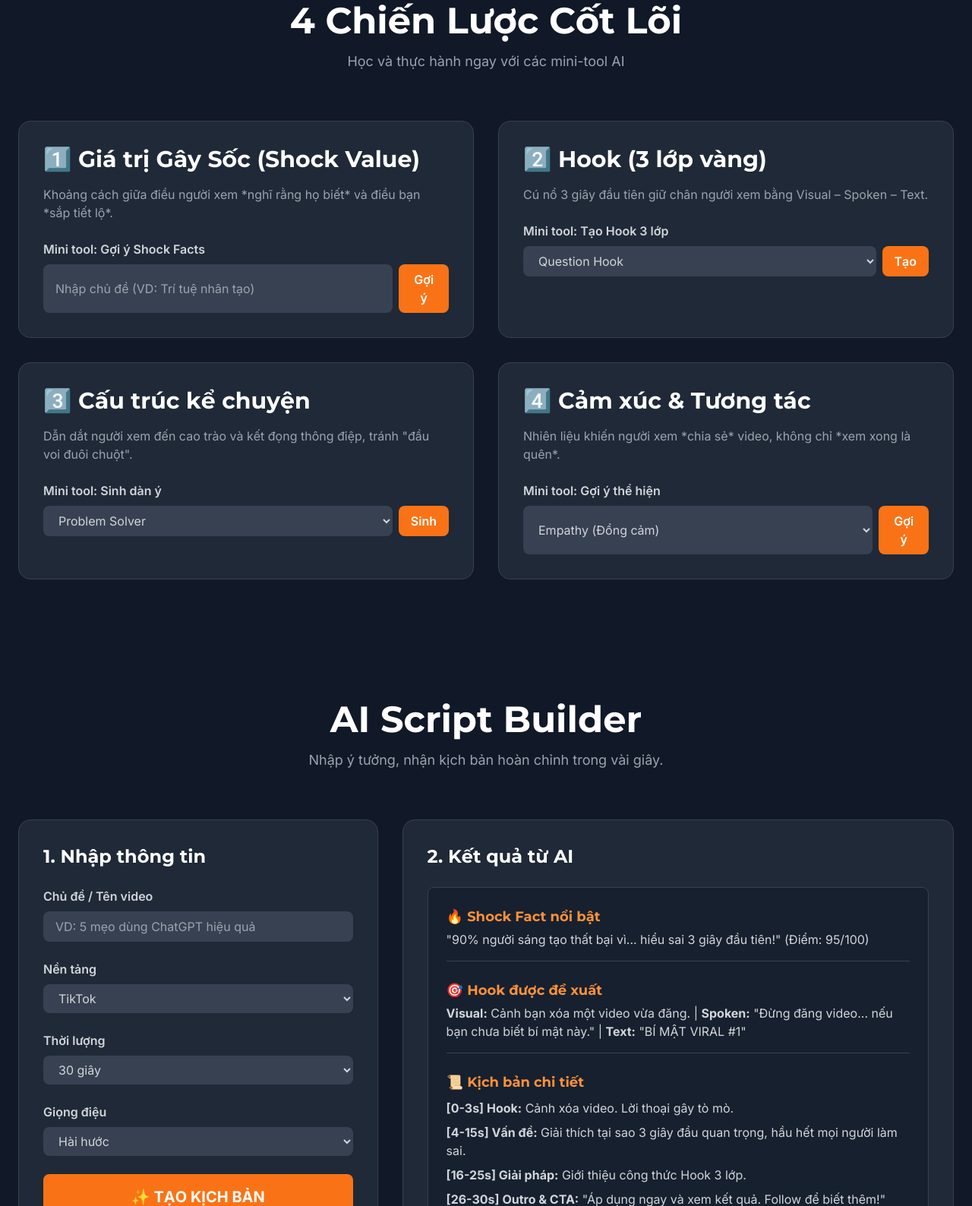
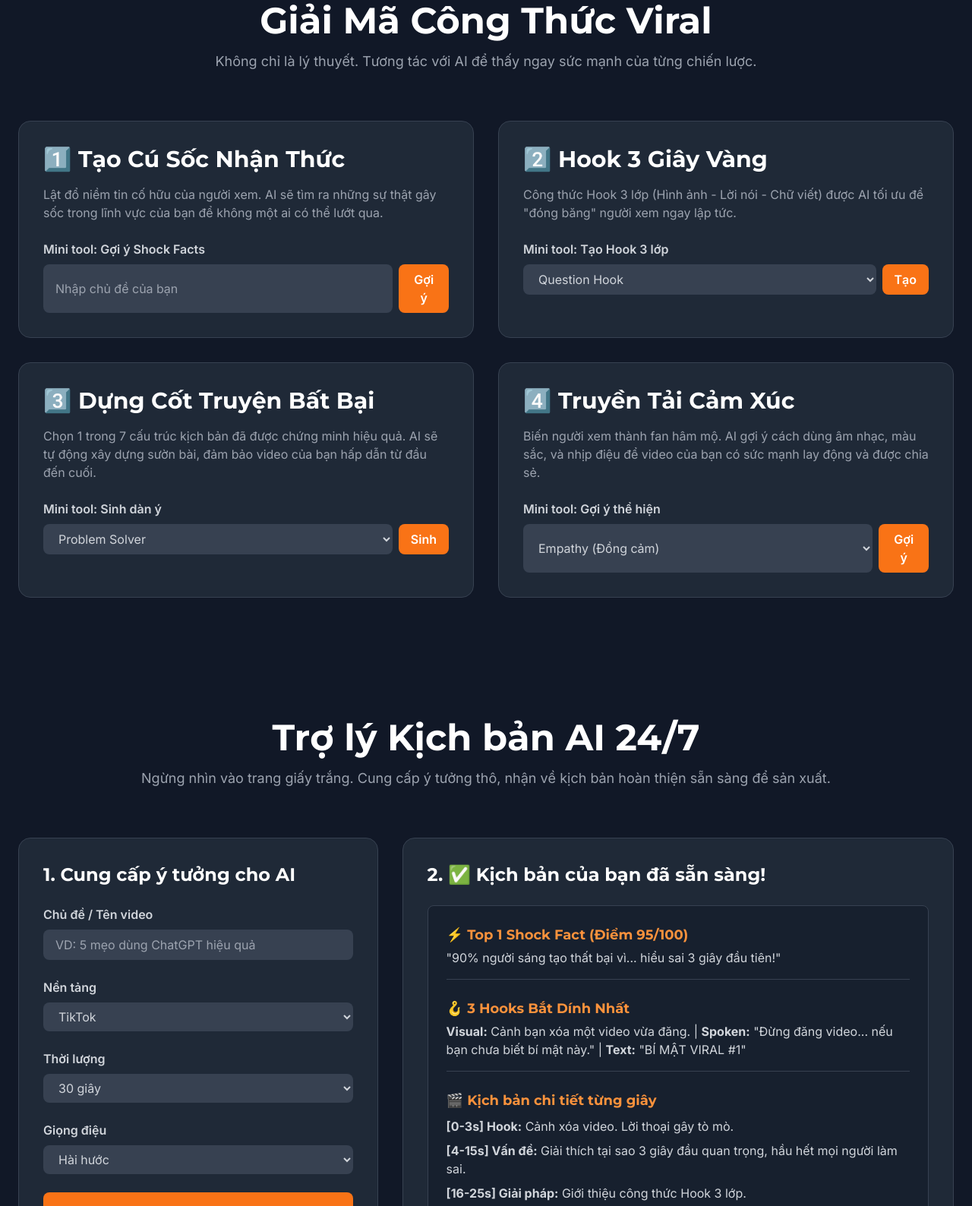
Before and after one commit to TonyTran99/Script, a plain HTML site: page index.html in a window 1280 px wide. Shown: the part 1212-2800 px from the top of the page at 76% size. Drawn offline with nearby package versions, Linux system fonts and the light colour scheme.

Commit message:
index.html

```diff
--- a/index.html
+++ b/index.html
@@ -56,8 +56,8 @@
             <a href="#" class="text-2xl font-bold font-montserrat text-white">🎬 Script Architect AI</a>
             <ul class="hidden md:flex items-center space-x-8 text-lg">
                 <li><a href="#home" class="hover:text-orange-500 transition-colors">Trang chủ</a></li>
-                <li><a href="#strategies" class="hover:text-orange-500 transition-colors">4 Chiến lược</a></li>
-                <li><a href="#examples" class="hover:text-orange-500 transition-colors">Ví dụ</a></li>
+                <li><a href="#strategies" class="hover:text-orange-500 transition-colors">Công thức Viral</a></li>
+                <li><a href="#examples" class="hover:text-orange-500 transition-colors">Case Studies</a></li>
                 <li><a href="#" class="hover:text-orange-500 transition-colors">Về chúng tôi</a></li>
             </ul>
             <a href="#script-builder" class="cta-button text-white font-bold py-2 px-6 rounded-full text-lg">
@@ -69,13 +69,13 @@
     <main class="container mx-auto px-6">
         <section id="home" class="text-center py-20 md:py-32">
             <h1 class="text-5xl md:text-7xl font-extrabold text-white leading-tight">
-                Từ ý tưởng → <span class="gradient-text">Kịch bản lan truyền</span><br> chỉ với 1 cú nhấp.
+                Hết bí ý tưởng. Biến suy nghĩ thành <br class="hidden md:block"> <span class="gradient-text">kịch bản triệu view.</span>
             </h1>
-            <p class="mt-6 text-xl md:text-2xl text-gray-400 max-w-3xl mx-auto">
-                Áp dụng khung tư duy Kallaway – Bốn chiến lược viết kịch bản được AI tối ưu hóa để chinh phục mọi nền tảng.
+            <p class="mt-6 text-xl md:text-2xl text-gray-400 max-w-4xl mx-auto">
+                Công cụ DUY NHẤT biến 4 chiến lược viral của Kallaway thành kịch bản thực chiến. AI sẽ làm việc, bạn chỉ cần quay.
             </p>
             <a href="#script-builder" class="cta-button inline-block text-white font-bold text-xl mt-10 py-4 px-10 rounded-full">
-                BẮT ĐẦU VIẾT NGAY 🚀
+                XÂY DỰNG KỊCH BẢN NGAY 🚀
             </a>
             <div class="mt-16 relative max-w-4xl mx-auto">
                 <div class="bg-gray-800 p-4 rounded-xl shadow-2xl border border-gray-700">
@@ -89,26 +89,26 @@
 
         <section id="strategies" class="py-20">
             <div class="text-center mb-16">
-                <h2 class="text-4xl md:text-5xl font-bold text-white">4 Chiến Lược Cốt Lõi</h2>
-                <p class="mt-4 text-lg text-gray-400">Học và thực hành ngay với các mini-tool AI</p>
+                <h2 class="text-4xl md:text-5xl font-bold text-white">Giải Mã Công Thức Viral</h2>
+                <p class="mt-4 text-lg text-gray-400">Không chỉ là lý thuyết. Tương tác với AI để thấy ngay sức mạnh của từng chiến lược.</p>
             </div>
 
             <div class="grid grid-cols-1 md:grid-cols-2 gap-8">
                 <div class="card p-8">
-                    <h3 class="text-3xl font-bold text-white mb-4">1️⃣ Giá trị Gây Sốc (Shock Value)</h3>
-                    <p class="text-gray-400 mb-6">Khoảng cách giữa điều người xem *nghĩ rằng họ biết* và điều bạn *sắp tiết lộ*.</p>
+                    <h3 class="text-3xl font-bold text-white mb-4">1️⃣ Tạo Cú Sốc Nhận Thức</h3>
+                    <p class="text-gray-400 mb-6">Lật đổ niềm tin cố hữu của người xem. AI sẽ tìm ra những sự thật gây sốc trong lĩnh vực của bạn để không một ai có thể lướt qua.</p>
                     <div class="mini-tool">
                         <label for="shock-topic" class="block mb-2 font-semibold">Mini tool: Gợi ý Shock Facts</label>
                         <div class="flex space-x-2">
-                            <input type="text" id="shock-topic" placeholder="Nhập chủ đề (VD: Trí tuệ nhân tạo)" class="w-full bg-gray-700 border-gray-600 rounded-lg px-4 py-2 focus:ring-orange-500 focus:border-orange-500">
+                            <input type="text" id="shock-topic" placeholder="Nhập chủ đề của bạn" class="w-full bg-gray-700 border-gray-600 rounded-lg px-4 py-2 focus:ring-orange-500 focus:border-orange-500">
                             <button class="cta-button text-white font-semibold px-4 py-2 rounded-lg">Gợi ý</button>
                         </div>
                     </div>
                 </div>
 
                 <div class="card p-8">
-                    <h3 class="text-3xl font-bold text-white mb-4">2️⃣ Hook (3 lớp vàng)</h3>
-                    <p class="text-gray-400 mb-6">Cú nổ 3 giây đầu tiên giữ chân người xem bằng Visual – Spoken – Text.</p>
+                    <h3 class="text-3xl font-bold text-white mb-4">2️⃣ Hook 3 Giây Vàng</h3>
+                    <p class="text-gray-400 mb-6">Công thức Hook 3 lớp (Hình ảnh - Lời nói - Chữ viết) được AI tối ưu để "đóng băng" người xem ngay lập tức.</p>
                     <div class="mini-tool">
                         <label for="hook-type" class="block mb-2 font-semibold">Mini tool: Tạo Hook 3 lớp</label>
                         <div class="flex space-x-2">
@@ -123,8 +123,8 @@
                 </div>
 
                 <div class="card p-8">
-                    <h3 class="text-3xl font-bold text-white mb-4">3️⃣ Cấu trúc kể chuyện</h3>
-                    <p class="text-gray-400 mb-6">Dẫn dắt người xem đến cao trào và kết đọng thông điệp, tránh "đầu voi đuôi chuột".</p>
+                    <h3 class="text-3xl font-bold text-white mb-4">3️⃣ Dựng Cốt Truyện Bất Bại</h3>
+                    <p class="text-gray-400 mb-6">Chọn 1 trong 7 cấu trúc kịch bản đã được chứng minh hiệu quả. AI sẽ tự động xây dựng sườn bài, đảm bảo video của bạn hấp dẫn từ đầu đến cuối.</p>
                     <div class="mini-tool">
                         <label for="story-structure" class="block mb-2 font-semibold">Mini tool: Sinh dàn ý</label>
                          <div class="flex space-x-2">
@@ -139,8 +139,8 @@
                 </div>
 
                 <div class="card p-8">
-                    <h3 class="text-3xl font-bold text-white mb-4">4️⃣ Cảm xúc & Tương tác</h3>
-                    <p class="text-gray-400 mb-6">Nhiên liệu khiến người xem *chia sẻ* video, không chỉ *xem xong là quên*.</p>
+                    <h3 class="text-3xl font-bold text-white mb-4">4️⃣ Truyền Tải Cảm Xúc</h3>
+                    <p class="text-gray-400 mb-6">Biến người xem thành fan hâm mộ. AI gợi ý cách dùng âm nhạc, màu sắc, và nhịp điệu để video của bạn có sức mạnh lay động và được chia sẻ.</p>
                      <div class="mini-tool">
                         <label for="emotion-target" class="block mb-2 font-semibold">Mini tool: Gợi ý thể hiện</label>
                          <div class="flex space-x-2">
@@ -158,13 +158,13 @@
 
         <section id="script-builder" class="py-20">
             <div class="text-center mb-16">
-                <h2 class="text-4xl md:text-5xl font-bold text-white">AI Script Builder</h2>
-                <p class="mt-4 text-lg text-gray-400">Nhập ý tưởng, nhận kịch bản hoàn chỉnh trong vài giây.</p>
+                <h2 class="text-4xl md:text-5xl font-bold text-white">Trợ lý Kịch bản AI 24/7</h2>
+                <p class="mt-4 text-lg text-gray-400">Ngừng nhìn vào trang giấy trắng. Cung cấp ý tưởng thô, nhận về kịch bản hoàn thiện sẵn sàng để sản xuất.</p>
             </div>
 
             <div class="grid grid-cols-1 lg:grid-cols-5 gap-8">
                 <div class="lg:col-span-2 card p-8">
-                    <h3 class="text-2xl font-bold text-white mb-6">1. Nhập thông tin</h3>
+                    <h3 class="text-2xl font-bold text-white mb-6">1. Cung cấp ý tưởng cho AI</h3>
                     <form class="space-y-6">
                         <div>
                             <label for="topic" class="block mb-2 font-semibold">Chủ đề / Tên video</label>
@@ -203,18 +203,18 @@
                 </div>
 
                 <div class="lg:col-span-3 card p-8">
-                    <h3 class="text-2xl font-bold text-white mb-6">2. Kết quả từ AI</h3>
+                    <h3 class="text-2xl font-bold text-white mb-6">2. ✅ Kịch bản của bạn đã sẵn sàng!</h3>
                     <div class="space-y-6 bg-gray-900/50 p-6 rounded-lg border border-gray-700">
                         <div class="border-b border-gray-700 pb-4">
-                            <h4 class="font-bold text-lg text-orange-400">🔥 Shock Fact nổi bật</h4>
-                            <p class="text-gray-300 mt-1">"90% người sáng tạo thất bại vì... hiểu sai 3 giây đầu tiên!" (Điểm: 95/100)</p>
+                            <h4 class="font-bold text-lg text-orange-400">⚡️ Top 1 Shock Fact (Điểm 95/100)</h4>
+                            <p class="text-gray-300 mt-1">"90% người sáng tạo thất bại vì... hiểu sai 3 giây đầu tiên!"</p>
                         </div>
                         <div class="border-b border-gray-700 pb-4">
-                            <h4 class="font-bold text-lg text-orange-400">🎯 Hook được đề xuất</h4>
+                            <h4 class="font-bold text-lg text-orange-400">🪝 3 Hooks Bắt Dính Nhất</h4>
                             <p class="text-gray-300 mt-1"><strong>Visual:</strong> Cảnh bạn xóa một video vừa đăng. | <strong>Spoken:</strong> "Đừng đăng video... nếu bạn chưa biết bí mật này." | <strong>Text:</strong> "BÍ MẬT VIRAL #1"</p>
                         </div>
                         <div>
-                            <h4 class="font-bold text-lg text-orange-400">📜 Kịch bản chi tiết</h4>
+                            <h4 class="font-bold text-lg text-orange-400">🎬 Kịch bản chi tiết từng giây</h4>
                             <div class="mt-2 space-y-2 text-gray-300">
                                 <p><strong>[0-3s] Hook:</strong> Cảnh xóa video. Lời thoại gây tò mò.</p>
                                 <p><strong>[4-15s] Vấn đề:</strong> Giải thích tại sao 3 giây đầu quan trọng, hầu hết mọi người làm sai.</p>
@@ -234,8 +234,8 @@
 
         <section id="examples" class="py-20">
              <div class="text-center mb-16">
-                <h2 class="text-4xl md:text-5xl font-bold text-white">Thư viện Ví dụ</h2>
-                <p class="mt-4 text-lg text-gray-400">Học hỏi từ các kịch bản thành công</p>
+                <h2 class="text-4xl md:text-5xl font-bold text-white">Kho Báu Ý Tưởng & Case Studies</h2>
+                <p class="mt-4 text-lg text-gray-400">Phân tích các video thành công. Sao chép và áp dụng công thức cho kênh của bạn.</p>
             </div>
             <div class="grid grid-cols-1 md:grid-cols-2 lg:grid-cols-3 gap-8">
                 <div class="card overflow-hidden">
@@ -279,7 +279,7 @@
     <footer class="border-t border-gray-800 mt-20">
         <div class="container mx-auto px-6 py-12 text-center text-gray-400">
             <blockquote class="text-xl italic max-w-3xl mx-auto">
-                <p>“Kịch bản lan truyền không đến từ may mắn – mà đến từ hệ thống bạn hiểu và luyện tập.”</p>
+                <p>“Kịch bản lan truyền không đến từ may mắn – mà đến từ <strong>hệ thống</strong> bạn hiểu và luyện tập.”</p>
                 <cite class="mt-4 block not-italic font-semibold text-gray-300">– Kallaway</cite>
             </blockquote>
             <div class="mt-10 flex justify-center space-x-6">
```
